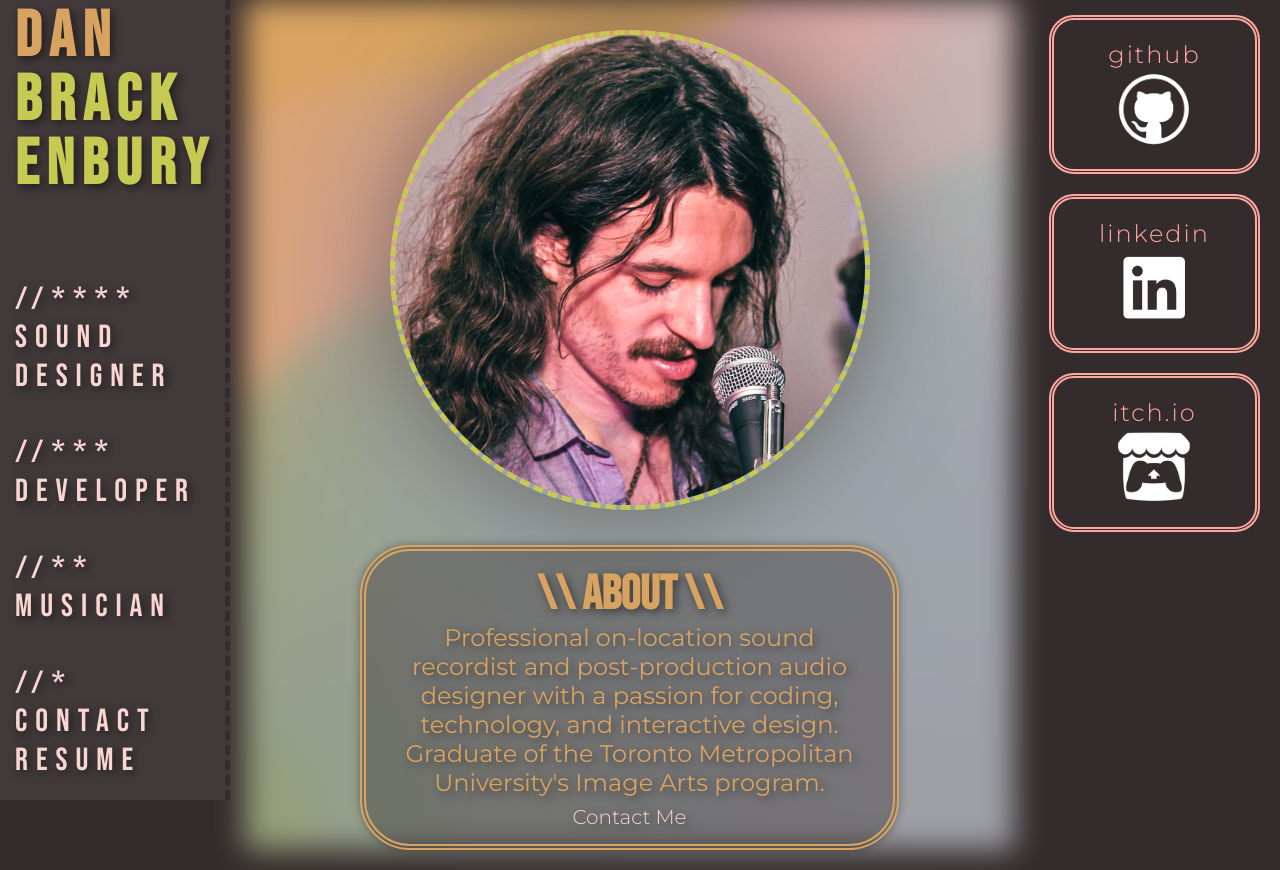
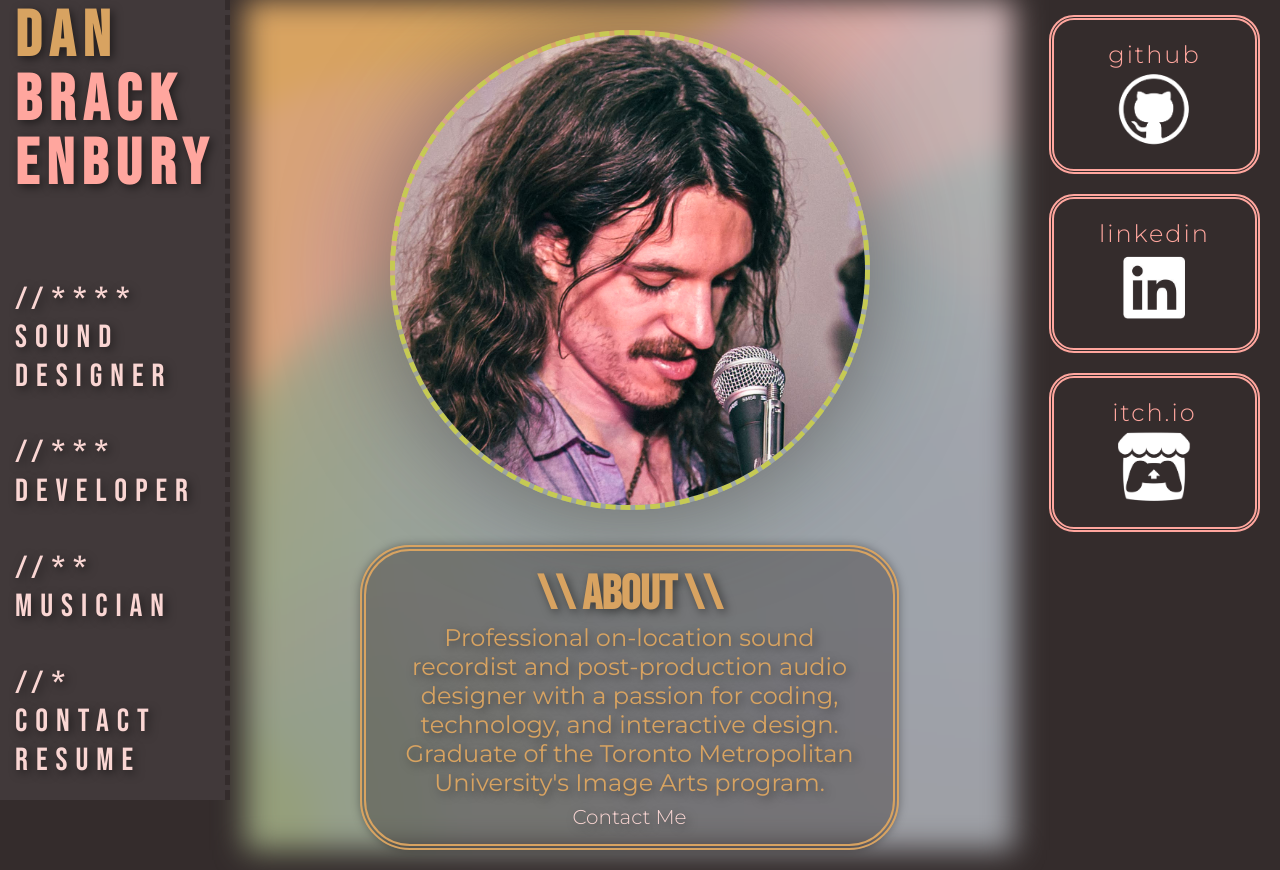
Before and after one commit to helpvisa/portfolio-react, a React (Create React App) app: page / in a window 1280 px wide. Built offline with nearby package versions, Linux system fonts and the light colour scheme.

Commit message:
added navbar highlighting based on selected section

```diff
--- a/src/App.js
+++ b/src/App.js
@@ -38,7 +38,7 @@ function App() {
 
   return (
     <div className="body-container">
-      <Nav setCurrentPage={setCurrentPage}></Nav>
+      <Nav currentPage={currentPage} setCurrentPage={setCurrentPage}></Nav>
 
       <div className="content-container">
         {currentPage==='about' && <About setCurrentPage={setCurrentPage}></About>}
--- a/src/components/Nav/index.js
+++ b/src/components/Nav/index.js
@@ -1,30 +1,30 @@
 import React from 'react';
 
-function Nav({ setCurrentPage }) {
+function Nav({ currentPage, setCurrentPage }) {
     return (
         <sidebar>
-            <h1 className="side pointer" onClick={() => setCurrentPage('about')}>dan <br /> <span className="brighter">brack <br /> enbury</span></h1>
-            <h1 className="top pointer" onClick={() => setCurrentPage('about')}>dan<span className="brighter">brack</span></h1>
+            <h1 className={`side pointer`} onClick={() => setCurrentPage('about')}>dan <br /> <span className={`brighter ${currentPage==="about" && 'nav-highlighted'}`}>brack <br /> enbury</span></h1>
+            <h1 className={`top pointer`} onClick={() => setCurrentPage('about')}>dan<span className={`brighter ${currentPage==="about" && 'nav-highlighted'}`}>brack</span></h1>
 
             <nav className="side">
                 <ul>
                     <br />
-                    <li><a onClick={() => setCurrentPage('sound')}>//**** <br /> sound <br/> designer</a></li> <br />
-                    <li><a onClick={() => setCurrentPage('code')}>//*** <br /> developer</a></li> <br />
-                    <li><a onClick={() => setCurrentPage('music')}>//** <br /> musician</a></li> <br />
-                    <li><a onClick={() => setCurrentPage('contact')}>//* <br /> contact <br /> resume</a></li>
+                    <li><a className={currentPage==="sound" && 'nav-highlighted'} onClick={() => setCurrentPage('sound')}>//**** <br /> sound <br/> designer</a></li> <br />
+                    <li><a className={currentPage==="code" && 'nav-highlighted'} onClick={() => setCurrentPage('code')}>//*** <br /> developer</a></li> <br />
+                    <li><a className={currentPage==="music" && 'nav-highlighted'} onClick={() => setCurrentPage('music')}>//** <br /> musician</a></li> <br />
+                    <li><a className={currentPage==="contact" && 'nav-highlighted'} onClick={() => setCurrentPage('contact')}>//* <br /> contact <br /> resume</a></li>
                 </ul>
             </nav>
 
             <nav className="top">
                 <ul>
-                    <li><a onClick={() => setCurrentPage('sound')}> sound </a></li>
+                    <li><a className={currentPage==="sound" && 'nav-highlighted'} onClick={() => setCurrentPage('sound')}> sound </a></li>
                     <li><span className="brighter">//</span></li>
-                    <li><a onClick={() => setCurrentPage('code')}> dev </a></li>
+                    <li><a className={currentPage==="code" && 'nav-highlighted'} onClick={() => setCurrentPage('code')}> dev </a></li>
                     <li><span className="brighter">//</span></li>
-                    <li><a onClick={() => setCurrentPage('music')}> mus </a></li>
+                    <li><a className={currentPage==="music" && 'nav-highlighted'} onClick={() => setCurrentPage('music')}> mus </a></li>
                     <li><span className="brighter">//</span></li>
-                    <li><a onClick={() => setCurrentPage('contact')}> contact & resume </a></li>
+                    <li><a className={currentPage==="contact" && 'nav-highlighted'} onClick={() => setCurrentPage('contact')}> contact & resume </a></li>
                 </ul>
             </nav>
         </sidebar>
--- a/src/index.css
+++ b/src/index.css
@@ -608,6 +608,10 @@ form button:active {
   cursor: pointer;
 }
 
+.nav-highlighted {
+  color: var(--col-pop);
+}
+
 
 
 /*---------------------------------------------------------------*/
```
